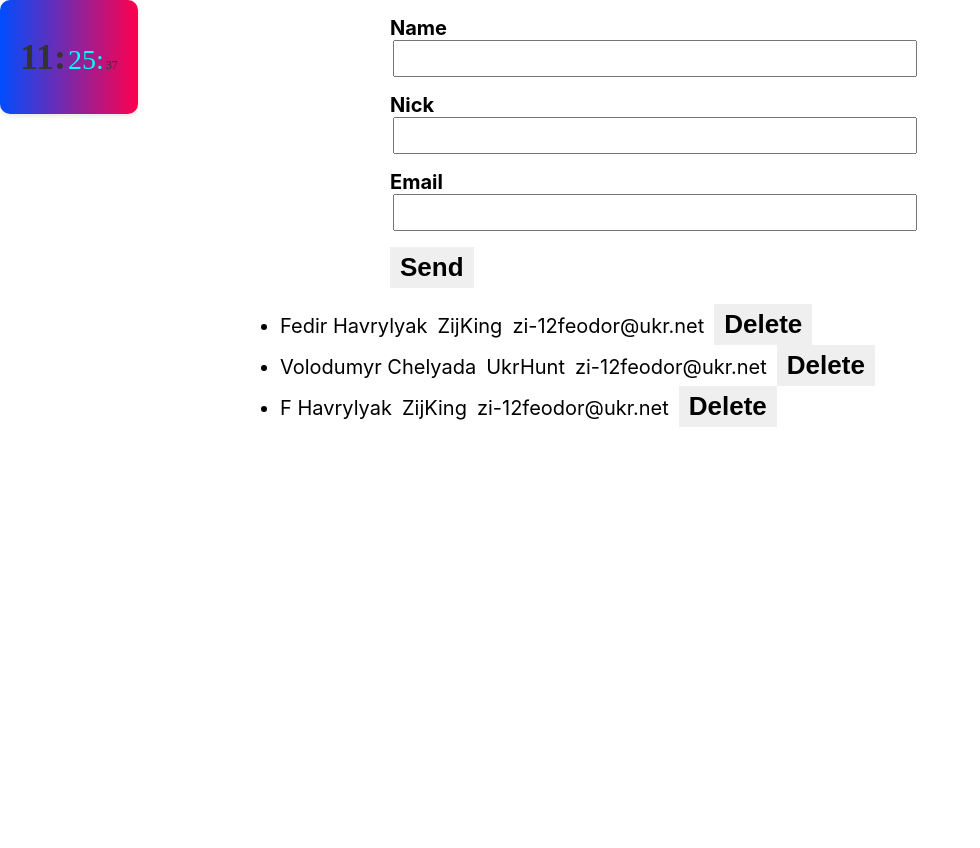
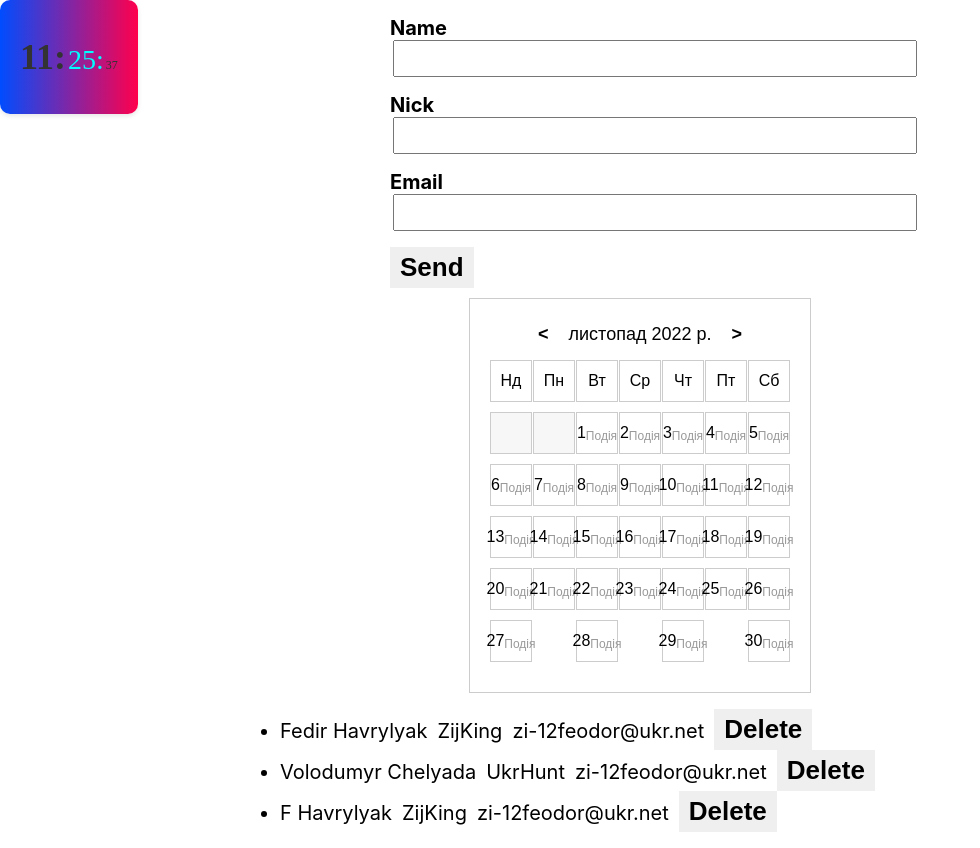
Before and after one commit to zijking/note-taker-day, a React (Create React App) app: page / in a window 1280 px wide. Shown: the whole page, without its empty margins (0-980 px from the left). Before the commit the page ends 800 px from the top, so only its background shows below. Built offline with nearby package versions, Linux system fonts and the light colour scheme.

Commit message:
добавлений компонент календар

```diff
--- a/src/App.js
+++ b/src/App.js
@@ -7,7 +7,8 @@ import Form from './components/Form';
 import ListView from './components/ListView';
 import './App.css';
 import dbData from './db/db.json';
-import ClockComponent from './components/Clock'
+import ClockComponent from './components/Clock';
+import CalendarComponent from './components/Calendar/CalendarComponent'
 
 class App extends Component {
   state = {
@@ -46,6 +47,7 @@ class App extends Component {
           {/* <Header /> */}
           <Form onSubmit={this.handleGetData} />
           <ClockComponent/>
+          <CalendarComponent/>
           <ListView
             dataShow={this.state.data}
             onDelete={this.handleDeleteEntry}
--- /dev/null
+++ b/src/components/Calendar/Calendar.css
@@ -0,0 +1,57 @@
+.calendar {
+    width: 300px;
+    font-family: Arial, sans-serif;
+    margin: 0 auto;
+    padding: 20px;
+    border: 1px solid #ccc;
+  }
+
+  .calendar__header {
+    display: flex;
+    align-items: center;
+    justify-content: center;
+    margin-bottom: 10px;
+  }
+
+  .calendar__nav {
+    border: none;
+    background: none;
+    font-size: 18px;
+    cursor: pointer;
+  }
+
+  .calendar__month {
+    font-size: 18px;
+    margin: 0 10px;
+  }
+
+  .calendar__weekdays {
+    display: flex;
+    justify-content: space-between;
+    margin-bottom: 10px;
+  }
+
+  .calendar__day {
+    width: 40px;
+    height: 40px;
+    display: flex;
+    align-items: center;
+    justify-content: center;
+    border: 1px solid #ccc;
+  }
+
+  .calendar__day--empty {
+    background-color: #f7f7f7;
+  }
+
+  .calendar__week {
+    display: flex;
+    justify-content: space-between;
+    margin-bottom: 10px;
+  }
+
+  .calendar__event {
+    font-size: 12px;
+    color: #999;
+    margin-top: 5px;
+  }
--- /dev/null
+++ b/src/components/Calendar/CalendarComponent.js
@@ -0,0 +1,82 @@
+import React, { useState } from 'react';
+import './Calendar.css';
+
+const Calendar = () => {
+  const [currentDate, setCurrentDate] = useState(new Date());
+
+  const prevMonth = () => {
+    setCurrentDate((prevDate) => {
+      const prevMonthDate = new Date(prevDate.getFullYear(), prevDate.getMonth() - 1, 1);
+      return prevMonthDate;
+    });
+  };
+
+  const nextMonth = () => {
+    setCurrentDate((prevDate) => {
+      const nextMonthDate = new Date(prevDate.getFullYear(), prevDate.getMonth() + 1, 1);
+      return nextMonthDate;
+    });
+  };
+
+  const getMonthName = (date) => {
+    const options = { month: 'long', year: 'numeric' };
+    return date.toLocaleDateString('uk-UA', options);
+  };
+
+  const renderWeekdays = () => {
+    const weekdays = ['Нд', 'Пн', 'Вт', 'Ср', 'Чт', 'Пт', 'Сб'];
+    return weekdays.map((day) => <div className="calendar__day">{day}</div>);
+  };
+
+  const renderCalendarDays = () => {
+    const year = currentDate.getFullYear();
+    const month = currentDate.getMonth();
+
+    const firstDayOfMonth = new Date(year, month, 1);
+    const lastDayOfMonth = new Date(year, month + 1, 0);
+    const daysInMonth = lastDayOfMonth.getDate();
+
+    const weeks = [];
+    let week = [];
+
+    for (let i = 0; i < firstDayOfMonth.getDay(); i++) {
+      week.push(<div className="calendar__day calendar__day--empty" />);
+    }
+
+    for (let day = 1; day <= daysInMonth; day++) {
+      const date = new Date(year, month, day);
+
+      week.push(
+        <div className="calendar__day">
+          {day}
+          <div className="calendar__event">Подія</div>
+        </div>
+      );
+
+      if (date.getDay() === 6) {
+        weeks.push(<div className="calendar__week">{week}</div>);
+        week = [];
+      }
+    }
+
+    if (week.length > 0) {
+      weeks.push(<div className="calendar__week">{week}</div>);
+    }
+
+    return weeks;
+  };
+
+  return (
+    <div className="calendar">
+      <div className="calendar__header">
+        <button className="calendar__nav" onClick={prevMonth}>{'<'}</button>
+        <div className="calendar__month">{getMonthName(currentDate)}</div>
+        <button className="calendar__nav" onClick={nextMonth}>{'>'}</button>
+      </div>
+      <div className="calendar__weekdays">{renderWeekdays()}</div>
+      <div className="calendar__days">{renderCalendarDays()}</div>
+    </div>
+  );
+};
+
+export default Calendar;
```
Also changed, not shown: 1 other file (tests, documents, lock files or other folders).
